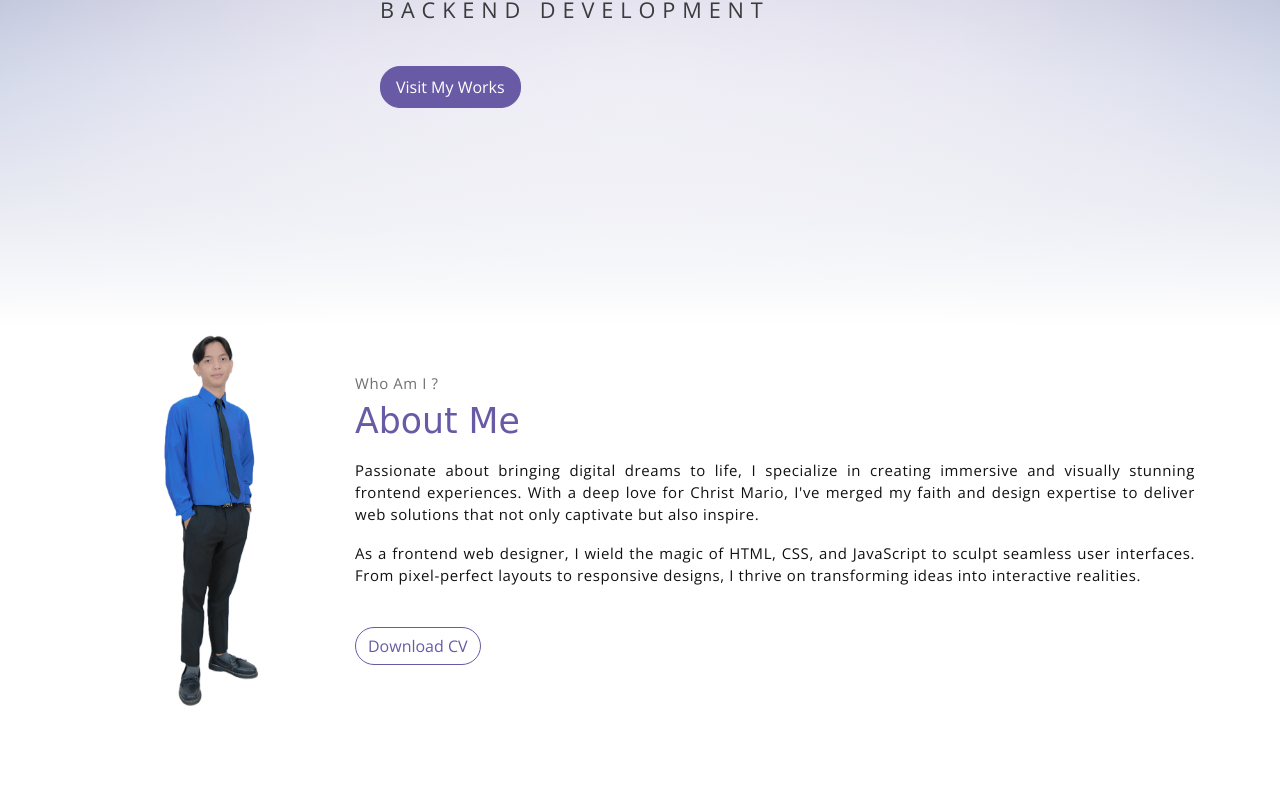
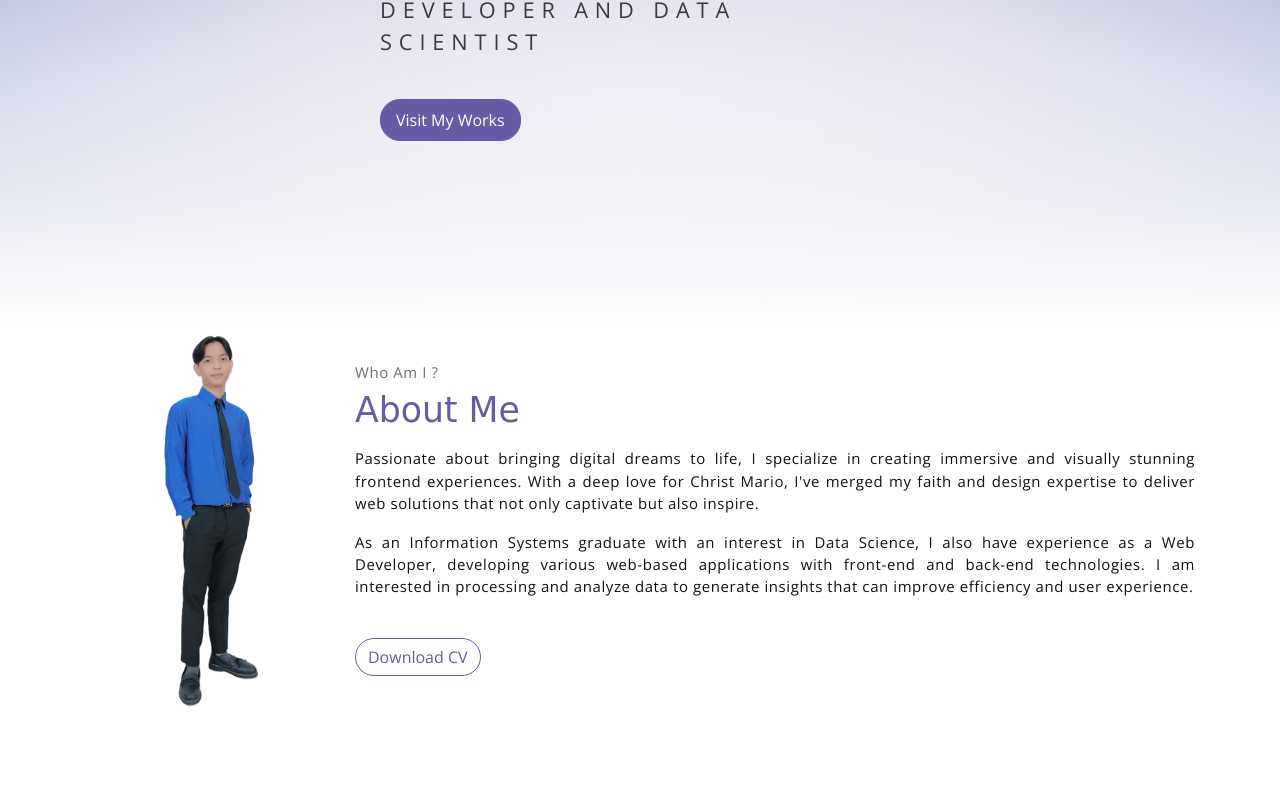
Before and after one commit to Lichannn/mario, a plain HTML site: page index.html in a window 1280 px wide. Shown: the part 474-1272 px from the top of the page. Drawn offline with nearby package versions, Linux system fonts and the light colour scheme; a web font is replaced by a local one.

Commit message:
Update index.html

```diff
--- a/index.html
+++ b/index.html
@@ -53,7 +53,7 @@
                 <span class="up">HI!</span>
                 <span class="down">I am Christ Mario</span>
             </h1>
-            <p class="header-subtitle">BACKEND DEVELOPMENT</p>
+            <p class="header-subtitle">ENTHUSIAST BACKEND WEB DEVELOPER AND DATA SCIENTIST</p>
 
             <a href="https://github.com/Lichannn" target="_blank"><button class="btn btn-primary">Visit My Works</button></a>
         </div>
@@ -78,9 +78,9 @@
                         web solutions that not only captivate but also inspire.
                     </p>
                     <p style="text-align: justify;">
-                        As a frontend web designer, I wield the magic of HTML, CSS, and JavaScript to sculpt
-                         seamless user interfaces. From pixel-perfect layouts to responsive designs, I thrive
-                          on transforming ideas into interactive realities.
+                        As an Information Systems graduate with an interest in Data Science, I also have experience as a Web
+			Developer, developing various web-based applications with front-end and back-end technologies. I am interested in processing and
+			analyze data to generate insights that can improve efficiency and user experience.
                     </p>
                     <a href="https://drive.google.com/file/d/19Pg-kVQtfFtmi90lYePWIuCEih7K8cJX/view?usp=sharing" target="_blank"><button class="btn-rounded btn btn-outline-primary mt-4">Download CV</button></a>
                 </div>
@@ -239,7 +239,7 @@
             <p class="section-subtitle">How can you communicate?</p>
             <h6 class="section-title mb-5">Contact Me</h6>
             <!-- contact form -->
-            <form action="" class="contact-form col-md-10 col-lg-8 m-auto">
+            <form action="mailto:christmario20@gmail.com" class="contact-form col-md-10 col-lg-8 m-auto">
                 <div class="form-row">
                     <div class="form-group col-sm-6">
                         <input type="text" size="50" class="form-control" placeholder="Your Name" required>
```
